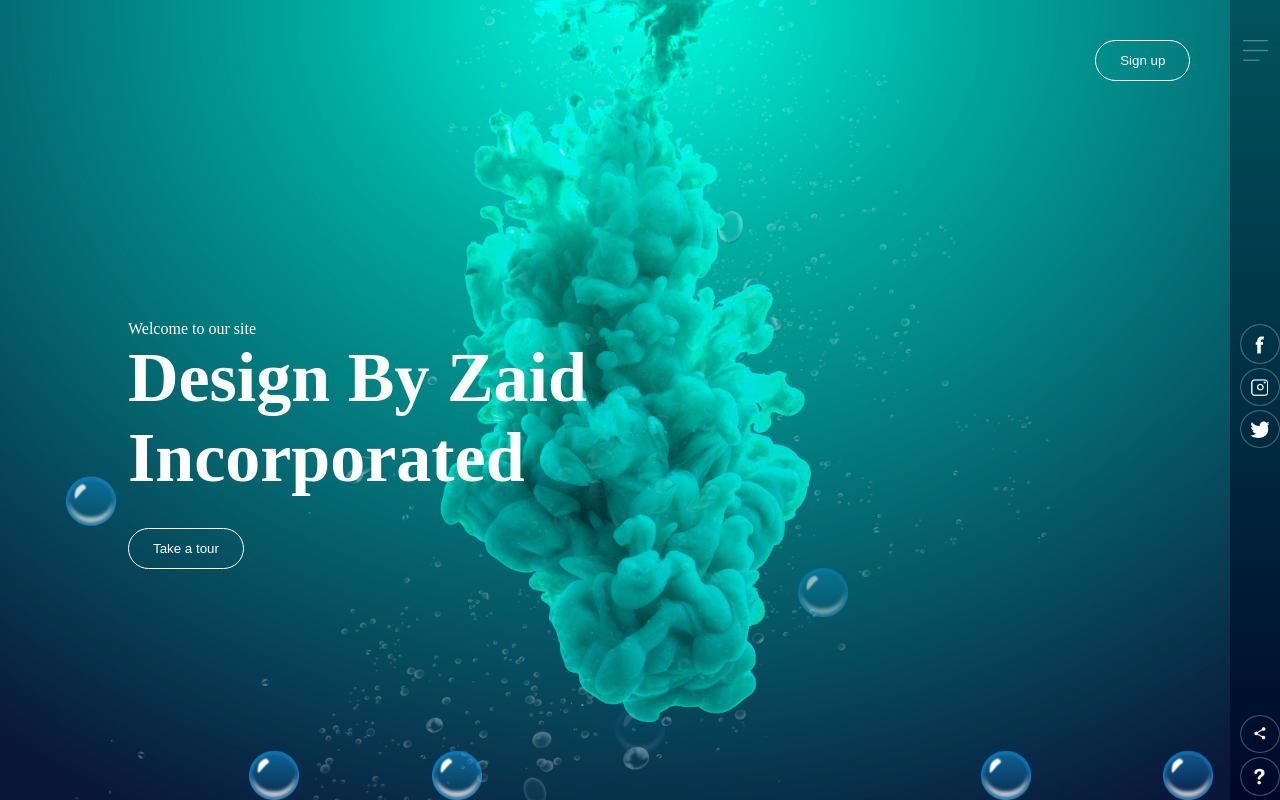
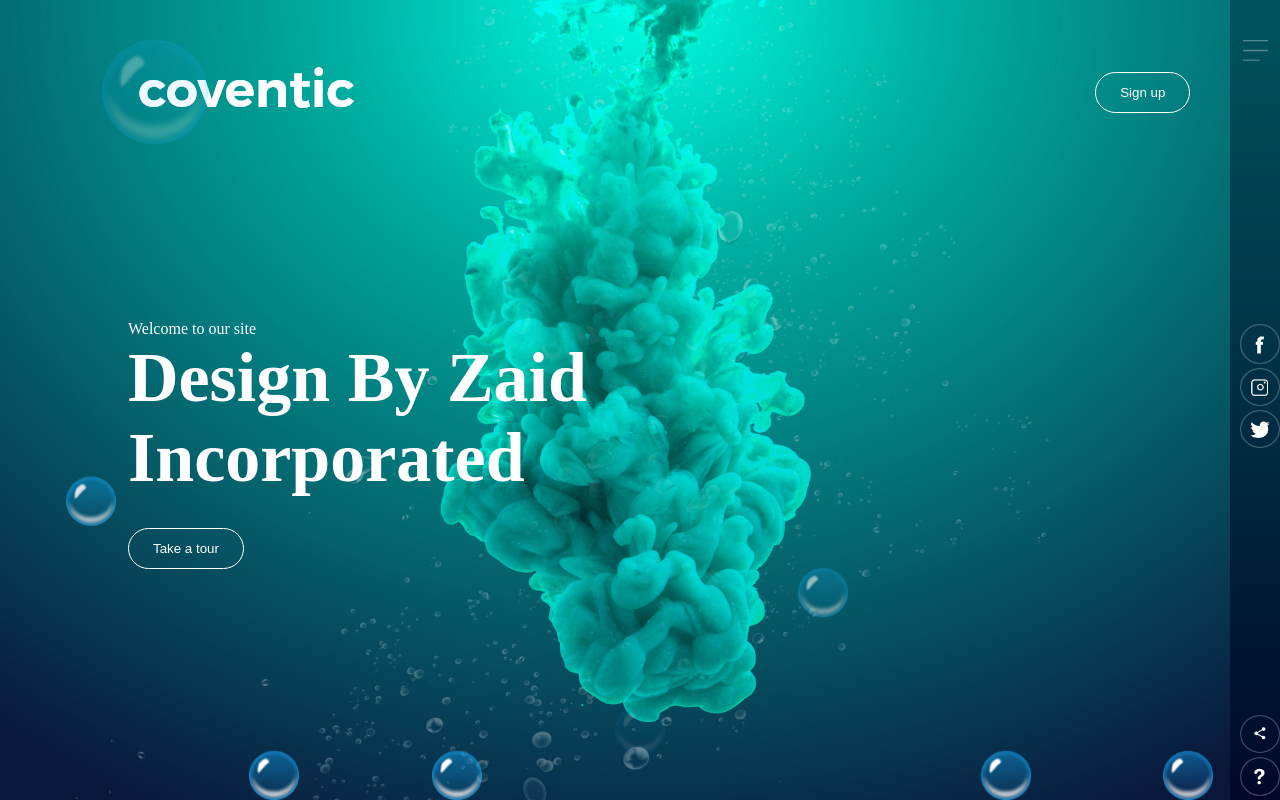
Before and after one commit to zaids100/Responsive-Design, a plain HTML site: page index.html in a window 1280 px wide. Drawn offline with Linux system fonts and the light colour scheme; the site is published under a folder, as on GitHub Pages, so addresses that start at the root find nothing.

Commit message:
Update index.html

```diff
--- a/index.html
+++ b/index.html
@@ -11,7 +11,7 @@
 
         <div class="header">
                <div class="nav flex">
-                <img src="/Assets/logo.png" alt="">
+                <img src="Assets/logo.png" alt="">
                 <button class="primary-button hover-links">Sign up</button>
                </div>
 
```
